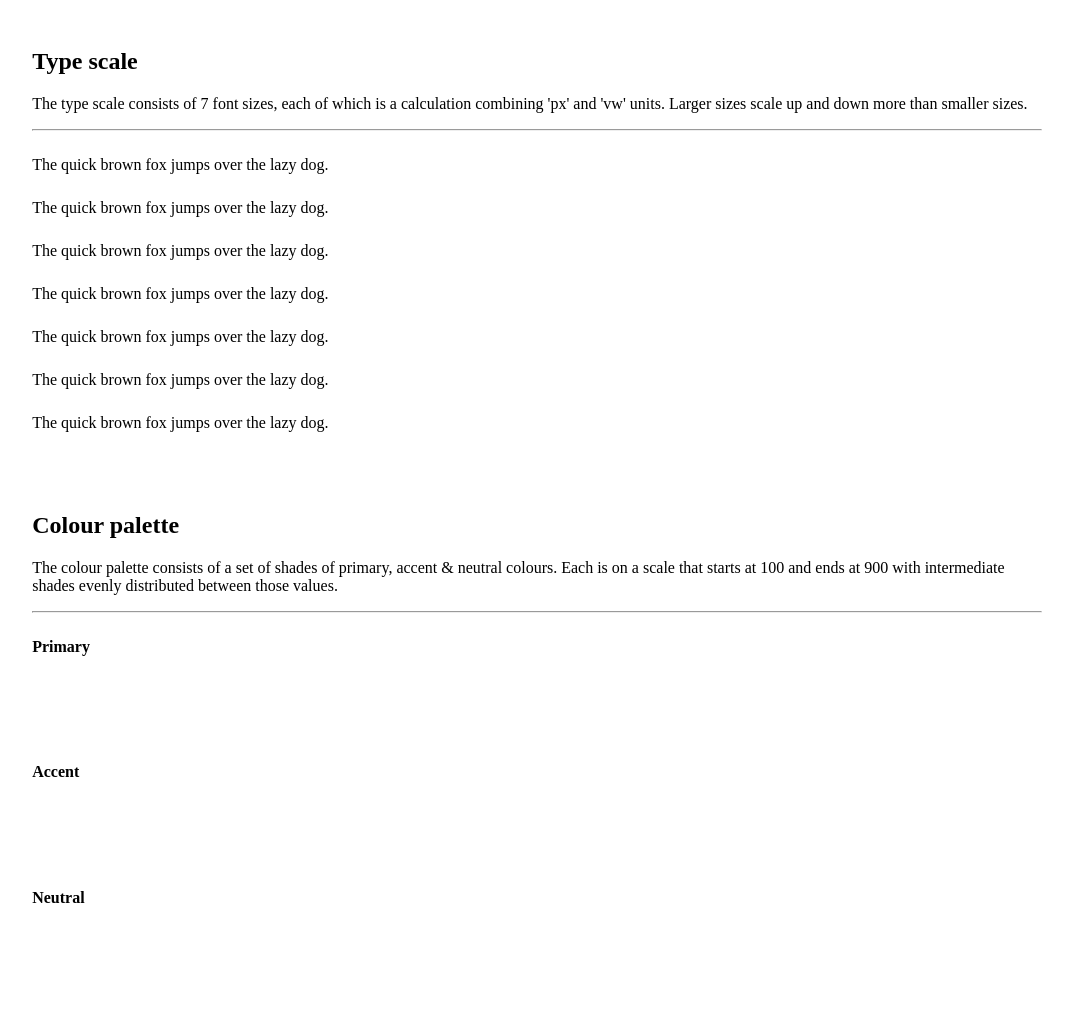
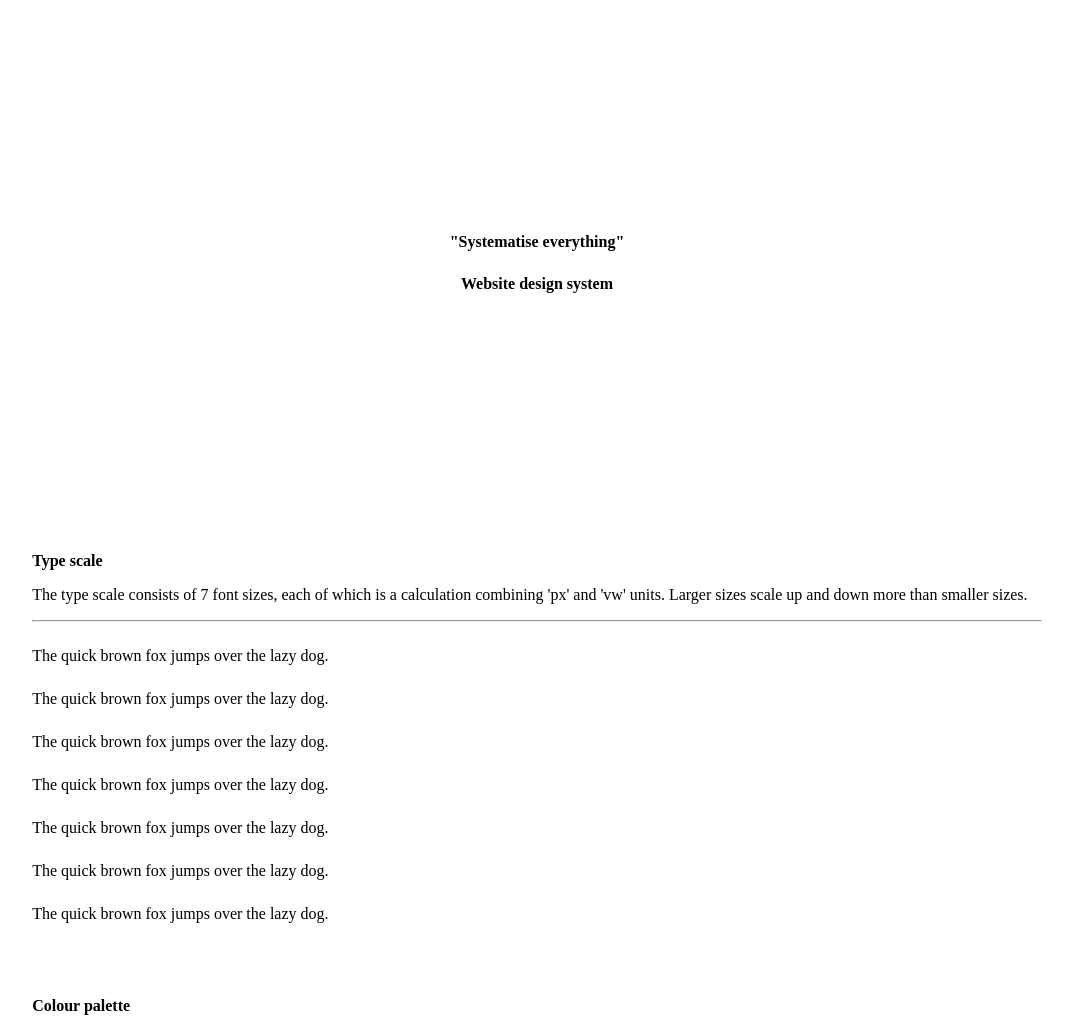
Before and after one commit to gideongoddard/freelance-portfolio, a Gatsby site: page /design-system in a window 1280 px wide. Shown: the top 1018 px of the page, without its empty margins (103-1176 px from the left). Built offline with nearby package versions, Linux system fonts and the light colour scheme; Gatsby itself is replaced by a stand-in of ours.

Commit message:
Updated design system page to have a title; created title module; added transition to panels in design system.

```diff
--- a/src/components/DesignSystem/DesignSystemSection/DesignSystemSection.js
+++ b/src/components/DesignSystem/DesignSystemSection/DesignSystemSection.js
@@ -4,7 +4,7 @@ import SectionStyles from "./DesignSystemSection.module.css"
 export default function DesignSystemSection(props) {
     return (
         <section className={SectionStyles.section}>
-            <h1>{props.heading}</h1>
+            <h2>{props.heading}</h2>
             <p>{props.description}</p>
             <hr />
             {props.children}
--- a/src/components/DesignSystem/Panel/Panel.module.css
+++ b/src/components/DesignSystem/Panel/Panel.module.css
@@ -9,4 +9,10 @@
     display: flex;
     justify-content: center;
     align-items: center;
+    transition: 300ms;
 }
+
+.panel:hover {
+    transform: translateY(-10px);
+    box-shadow: var(--shadow-xl);
+}
--- a/src/components/Layout/GlobalStyles.css
+++ b/src/components/Layout/GlobalStyles.css
@@ -69,6 +69,7 @@ h2 {
 
 h3 {
     font-size: var(--type-l);
+    font-weight: 500;
 }
 
 h4 {
--- /dev/null
+++ b/src/components/Title/Title.js
@@ -0,0 +1,21 @@
+import React from "react"
+import TitleStyles from "./Title.module.css"
+import Button from "../Button/Button"
+
+export default function Title(props) {
+    return (
+        <section className={TitleStyles.section}>
+            {
+                props.subtitle ? (
+                    <h2>{props.subtitle}</h2>
+                ) : <></>
+            }
+            <h1>{props.title}</h1>
+            {
+                props.button ? (
+                    <Button type={props.buttonType} to={props.buttonTo}>{props.buttonText}</Button>
+                ) : <></>
+            }
+        </section>
+    )
+}
--- /dev/null
+++ b/src/components/Title/Title.module.css
@@ -0,0 +1,23 @@
+.section {
+    min-height: 300px;
+    display: flex;
+    flex-direction: column;
+    justify-content: center;
+    align-items: center;
+    width: 90%;
+    max-width: 800px;
+    margin: auto;
+    text-align: center;
+    padding: calc(5em + 2vw) 0;
+}
+
+.section h1 {
+    font-size: var(--type-xxl);
+    margin-top: 10px;
+    line-height: 1.25em;
+}
+
+.section h2 {
+    font-size: var(--type-m);
+    font-weight: 600;
+}
--- a/src/pages/design-system.js
+++ b/src/pages/design-system.js
@@ -5,10 +5,15 @@ import Panel from "../components/DesignSystem/Panel/Panel"
 import DesignSystemStyles from "./design-system.module.css"
 import TypeScale from "../components/DesignSystem/TypeScale/TypeScale"
 import Button from "../components/Button/Button"
+import Title from "../components/Title/Title"
 
 export default function StyleGuide() {
     return (
         <main>
+          <Title
+            title="Website design system"
+            subtitle={`"Systematise everything"`}
+          />
           <DesignSystemSection
             heading="Type scale"
             description="The type scale consists of 7 font sizes, each of which is a calculation combining 'px' and 'vw' units. Larger sizes scale up and down more than smaller sizes."
@@ -25,7 +30,7 @@ export default function StyleGuide() {
             heading="Colour palette"
             description="The colour palette consists of a set of shades of primary, accent & neutral colours. Each is on a scale that starts at 100 and ends at 900 with intermediate shades evenly distributed between those values."
           >
-            <h2>Primary</h2>
+            <h3>Primary</h3>
             <Panels>
               <Panel addedClass={DesignSystemStyles.primary100} />
               <Panel addedClass={DesignSystemStyles.primary200} />
@@ -37,7 +42,7 @@ export default function StyleGuide() {
               <Panel addedClass={DesignSystemStyles.primary800} />
               <Panel addedClass={DesignSystemStyles.primary900} />
             </Panels>
-            <h2>Accent</h2>
+            <h3>Accent</h3>
             <Panels>
               <Panel addedClass={DesignSystemStyles.accent100} />
               <Panel addedClass={DesignSystemStyles.accent200} />
@@ -49,7 +54,7 @@ export default function StyleGuide() {
               <Panel addedClass={DesignSystemStyles.accent800} />
               <Panel addedClass={DesignSystemStyles.accent900} />
             </Panels>
-            <h2>Neutral</h2>
+            <h3>Neutral</h3>
             <Panels>
               <Panel addedClass={DesignSystemStyles.neutral100} />
               <Panel addedClass={DesignSystemStyles.neutral200} />
```
Also changed, not shown: src/pages/index.js (+10 -7 lines).
